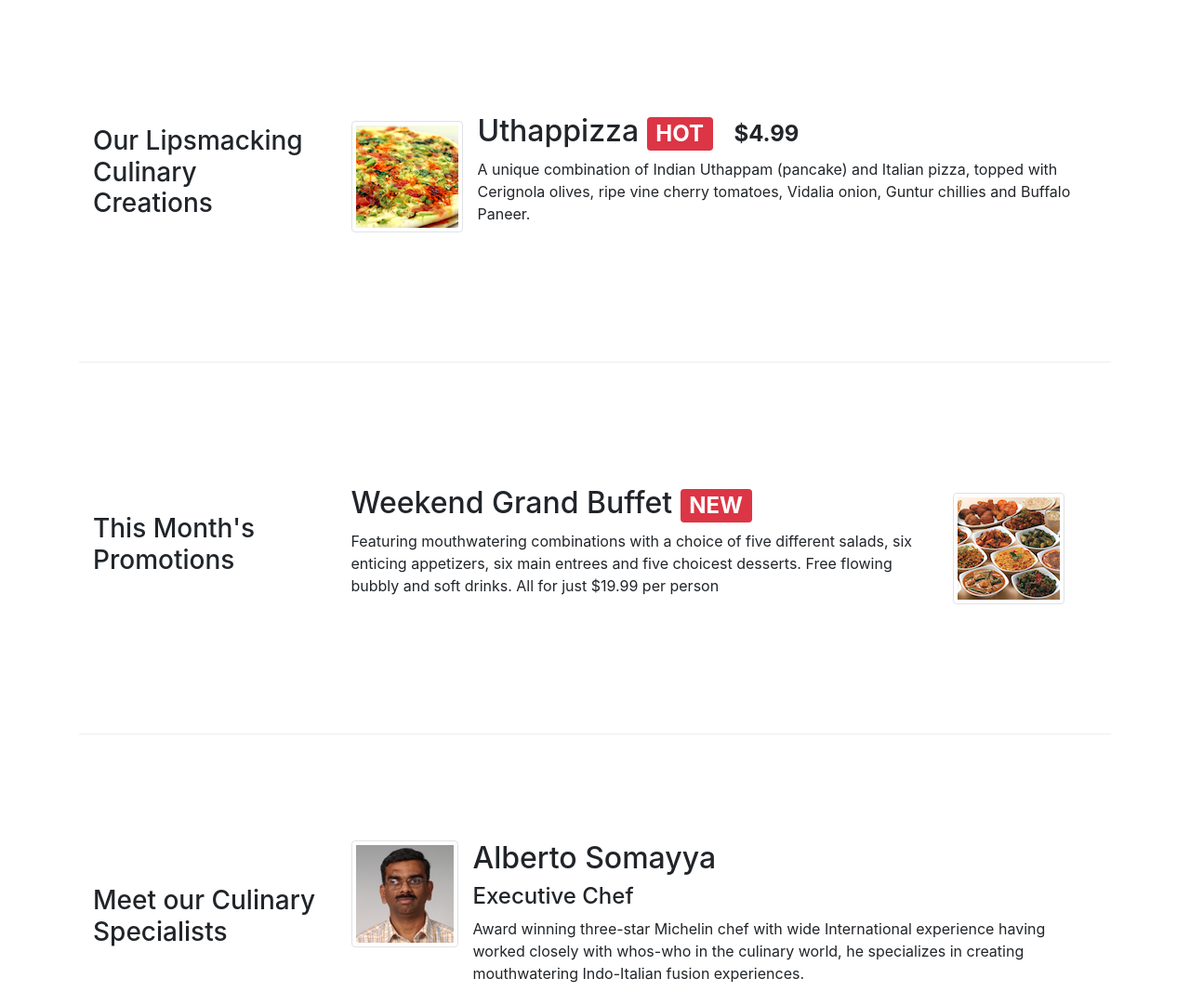
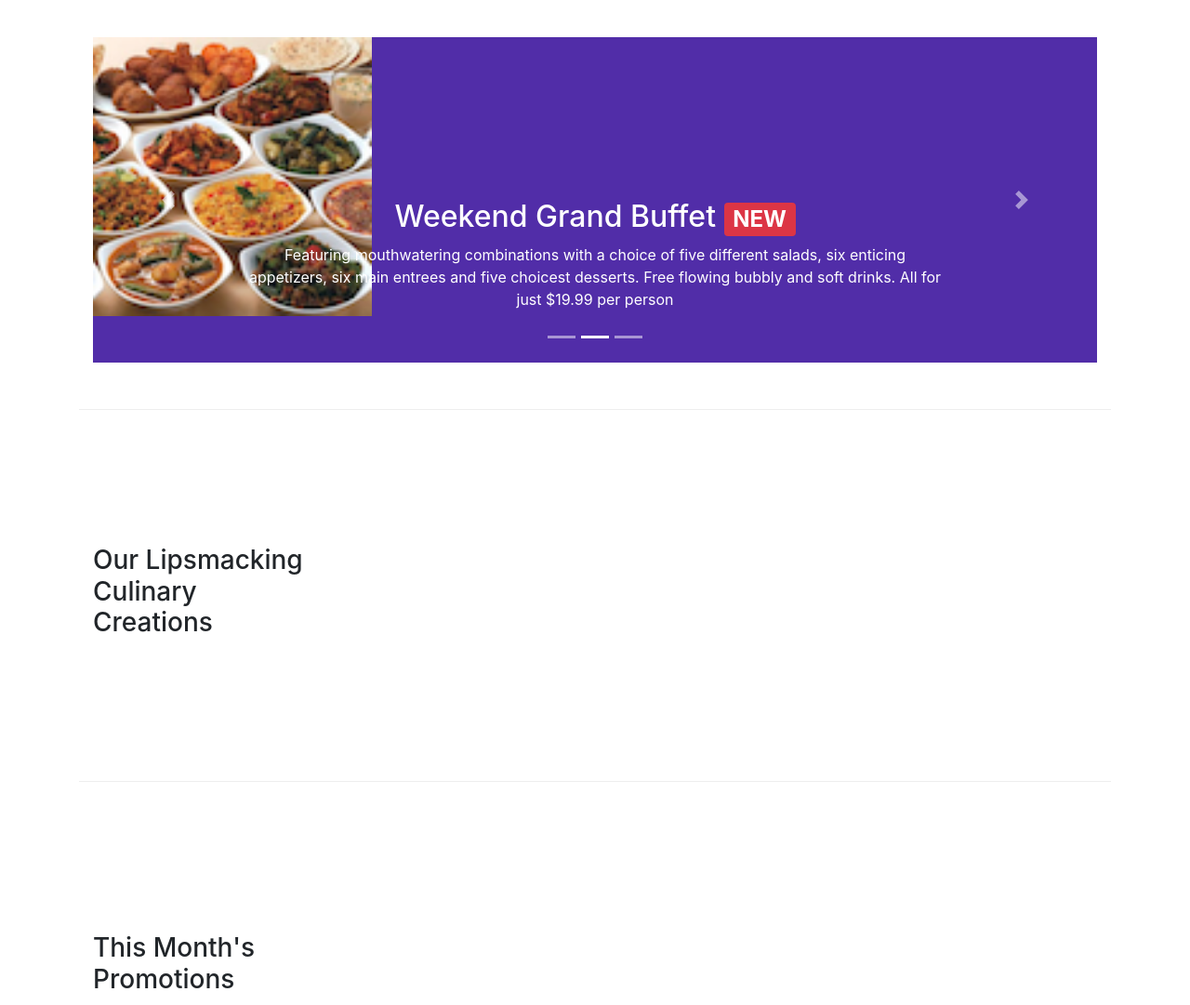
Before and after one commit to jayarayee/conFusion, a website: page index.html in a window 1280 px wide. Shown: the part 320-1401 px from the top of the page at 93% size. Drawn offline with nearby package versions, Linux system fonts and the light colour scheme.

Commit message:
add carousel style on index page

```diff
--- a/css/styles.css
+++ b/css/styles.css
@@ -41,3 +41,16 @@ body{
     border-bottom: 1px solid #ddd;
     padding: 10px;
 }
+.carousel{
+  background: #512DA8;
+
+}
+.carousel-item{
+  height: 350px;
+}
+.carousel-item img{
+  position: absolute;
+  top: 0;
+  left: 0;
+  min-height: 300px;
+}
--- a/index.html
+++ b/index.html
@@ -92,53 +92,35 @@
         </div>
     </header>
     <div class="container">
-        <div class="row row-content align-items-center">
-            <div class="col-sm-4 col-md-3 flex-last">
-                <h3>Our Lipsmacking Culinary Creations</h3>
-            </div>
-            <div class="col-sm col-md flex-first">
-              <div class="media">
-                <img class="d-flex mr-3 img-thumbnail align-self-center"
-                src="img/uthappizza.png" alt="uthppizza">
-                <div class="media-body">
-                    <h2 class="mt-0">Uthappizza <span class="badge badge-danger">HOT</span>
+      <div class="row row-content">
+        <div class="col">
+          <div id="mycarousel" class="carousel" data-ride="carousel">
+            <div class="carousel-inner" role="listbox">
+              <div class="carousel-item active">
+                <img class="d-block img-fluid"
+                  src="img/uthappizza.png" alt="uthappizza">
+                  <div class="carousel-caption d-non d-md-block">
+                    <h2>Uthappizza <span class="badge badge-danger">HOT</span>
                     <span class="badge badge-pill badge-default">$4.99</span></h2>
                     <p class="hidden-xs-down">A unique combination of Indian Uthappam (pancake) and Italian pizza,
                       topped with Cerignola olives, ripe vine cherry tomatoes, Vidalia onion,
                       Guntur chillies and Buffalo Paneer.</p>
                   </div>
               </div>
-            </div>
-        </div>
-        <div class="row row-content align-items-center">
-            <div class="col-sm-4 col-md-3 flex-first">
-                <h3>This Month's Promotions</h3>
-            </div>
-            <div class="col-sm-5 col-md-7 align-right-center">
+              <div class="carousel-item">
+                <img class="d-block img-fluid"
+                    src="img/buffet.png" alt="buffet">
+                    <div class="carousel-caption d-non d-md-block">
                       <h2 class="mt-0">Weekend Grand Buffet <span class="badge badge-danger"> NEW</span></h2>
                       <p class="hidden-xs-down">Featuring mouthwatering combinations with a choice of five different salads,
                         six enticing appetizers, six main entrees and five choicest desserts.
                         Free flowing bubbly and soft drinks. All for just $19.99 per person </p>
                     </div>
-                  <div class="col-sm col-md align-right-center">
-                  <div class="media">
-                    <img class="d-flex ml img-thumbnail align-self-center"
-                    src="img/buffet.png" alt="buffet">
-                <div class="media-body">
               </div>
-        </div>
-      </div>
-    </div>
-
-    <div class="row row-content align-items-center">
-            <div class="col-sm-4 col-md-3 flex-last">
-                <h3>Meet our Culinary Specialists</h3>
-            </div>
-            <div class="col-sm col-md flex-first">
-              <div class="media">
-                <img class="d-flex mr-3 img-thumbnail slign-self-center"
-                src="img/alberto.png" alt="Alberto Somayy">
-                <div class="media-body">
+              <div class="carousel-item">
+                <img class="d-block img-fluid"
+                    src="img/alberto.png" alt="alberto">
+                    <div class="carousel-caption d-non d-md-block">
                       <h2>Alberto Somayya</h2>
                     <h4>Executive Chef</h4>
                     <p>Award winning three-star Michelin chef with wide International
@@ -146,6 +128,38 @@
                       world, he specializes in creating mouthwatering Indo-Italian fusion experiences. </p>
                     </div>
               </div>
+            </div>
+            <ol class="carousel-indicators">
+              <li data-target="#mycarousel" data-slide-to="0"
+                class="active"></li>
+                <li data-target="#mycarousel" data-slide-to="1"></li>
+                <li data-target="#mycarousel" data-slide-to="2"></li>
+            </ol>
+            <a class="carousel-control-prev" href="#mycarousel" role="button"
+              data-slide="prev">
+              <span class="carousel-control-prev-icon"></span>
+            </a>
+            <a class="carousel-control-next" href="#mycarousel" role="button"
+              data-slide="next">
+              <span class="carousel-control-next-icon"></span>
+            </a>
+          </div>
+        </div>
+      </div>
+        <div class="row row-content align-items-center">
+            <div class="col-sm-4 col-md-3 flex-last">
+                <h3>Our Lipsmacking Culinary Creations</h3>
+            </div>
+          </div>
+        <div class="row row-content align-items-center">
+            <div class="col-sm-4 col-md-3 flex-first">
+                <h3>This Month's Promotions</h3>
+            </div>
+        </div>
+
+    <div class="row row-content align-items-center">
+            <div class="col-sm-4 col-md-3 flex-last">
+                <h3>Meet our Culinary Specialists</h3>
             </div>
         </div>
       <div>
```
Lines whose indentation alone changed are shown as unchanged.
